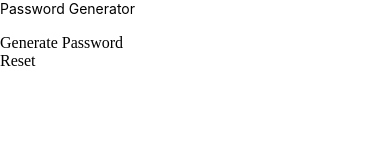
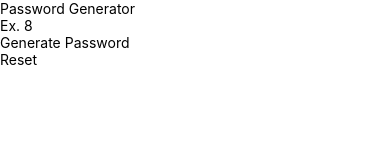
Before and after one commit to Najeeb93/newproject, a React Native app: screen / in a window 390 px wide. Shown: the top 160 px of the page. Built offline with nearby package versions, Linux system fonts and the light colour scheme.

Commit message:
add to change

```diff
--- a/App.tsx
+++ b/App.tsx
@@ -96,6 +96,8 @@ export default function App() {
             style={styles.inputStyle}
             value={values.passwordLength}
             onChangeText={handleChange('passwordLength')}
+            placeholder="Ex. 8"
+            keyboardType="numeric"
             />
           </View>
          </View>
@@ -105,8 +107,12 @@ export default function App() {
          <View style={styles.inputWrapper}></View>
 
          <View style={styles.formActions}>
-          <TouchableOpacity>Generate Password</TouchableOpacity>
-          <TouchableOpacity>Reset</TouchableOpacity>
+          <TouchableOpacity>
+            <Text>Generate Password</Text>
+          </TouchableOpacity>
+          <TouchableOpacity>
+            <Text>Reset</Text>
+          </TouchableOpacity>
          </View>
          </>
        )}
```
